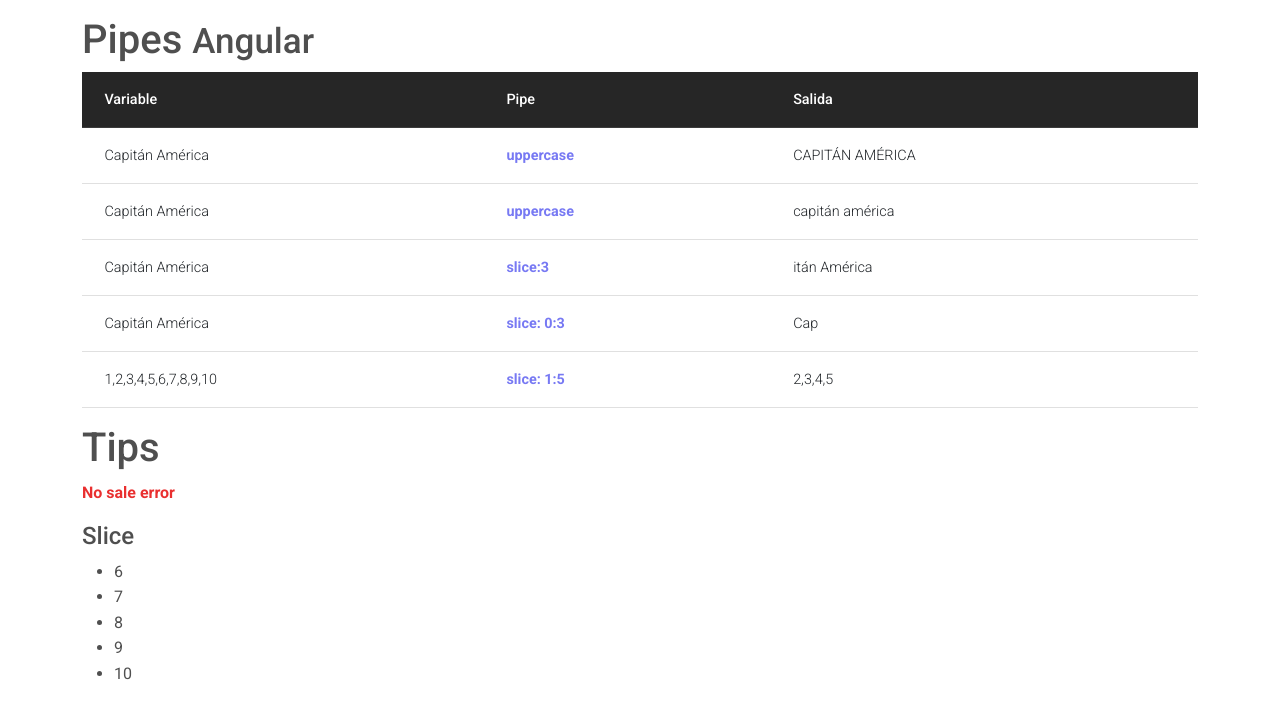
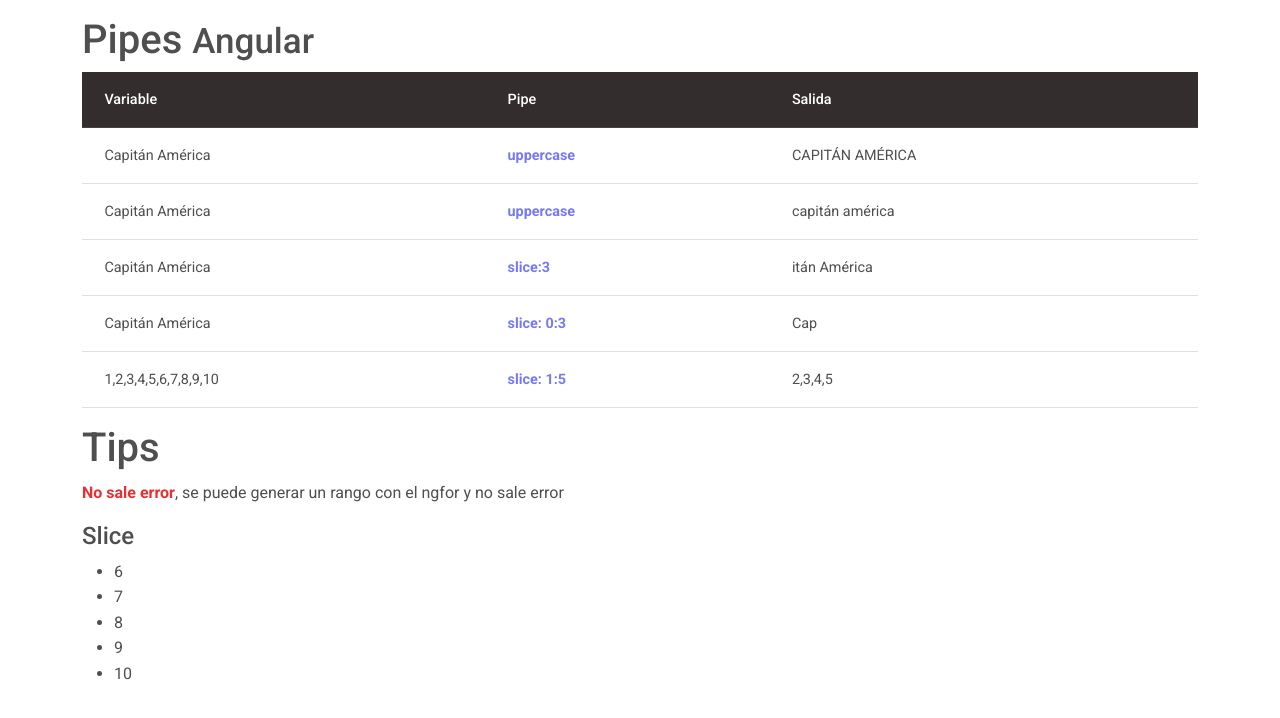
Before and after one commit to yecksin/02-angular-CE-pipes, an Angular app: page / in a window 1280 px wide. Shown: the top 718 px of the page. Built offline with nearby package versions, Linux system fonts and the light colour scheme.

Commit message:
poniendo texto descriptivos

```diff
--- a/angular.json
+++ b/angular.json
@@ -31,9 +31,11 @@
               "src/assets"
             ],
             "styles": [
-              "src/styles.scss"
+              "node_modules/mdb-ui-kit/css/mdb.min.css"
             ],
-            "scripts": []
+            "scripts": [
+              "node_modules/mdb-ui-kit/js/mdb.min.js"
+            ]
           },
           "configurations": {
             "production": {
--- a/package.json
+++ b/package.json
@@ -19,6 +19,7 @@
     "@angular/platform-browser": "~11.0.1",
     "@angular/platform-browser-dynamic": "~11.0.1",
     "@angular/router": "~11.0.1",
+    "mdb-ui-kit": "^3.1.0",
     "rxjs": "~6.6.0",
     "tslib": "^2.0.0",
     "zone.js": "~0.10.2"
--- a/src/app/app.component.html
+++ b/src/app/app.component.html
@@ -12,34 +12,34 @@
   <tbody>
     <tr>
       <td >{{nombre}}</td>
-      <td> <strong >uppercase</strong></td>
+      <td> <strong title="Poner texto en mayuscula">uppercase</strong></td>
       <td>{{nombre | uppercase}}</td>
     </tr>
     <tr>
       <td >{{nombre}}</td>
-      <td><strong>uppercase</strong></td>
+      <td><strong title="Poner texto en minuscula">uppercase</strong></td>
       <td>{{nombre | lowercase}}</td>
     </tr>
     <tr>
       <td >{{nombre}}</td>
-      <td><strong>slice:3</strong></td>
+      <td><strong title="Corta el texto desde el numero indicado">slice:3</strong></td>
       <td>{{nombre | slice:3}}</td>
     </tr>
     <tr>
       <td >{{nombre}}</td>
-      <td><strong>slice: 0:3</strong></td>
+      <td><strong title="Corta el texto desde el un rango indicado">slice: 0:3</strong></td>
       <td>{{nombre | slice:0:3}}</td>
     </tr>
     <tr>
       <td >{{arreglo}}</td>
-      <td><strong>slice: 1:5</strong></td>
+      <td><strong title="Corta el array desde el un rango indicado" >slice: 1:5</strong></td>
       <td>{{arreglo | slice:1:5}}</td>
     </tr>
   </tbody>
 </table>
 <h1>Tips</h1>
-<p><strong style="color: rgb(233, 47, 47);">No sale error</strong></p>
-<h4>Slice</h4>
+<p><strong style="color: rgb(233, 47, 47);">No sale error</strong>, se puede generar un rango con el ngfor y no sale error</p>
+<h4 title="se puede generar un rango con el ngfor y no sale error" >Slice</h4>
 <table>
   <ul>
     <li *ngFor="let item of arreglo | slice:5:20">{{item}}</li>
--- a/src/index.html
+++ b/src/index.html
@@ -12,13 +12,13 @@
   <!-- Google Fonts -->
   <link href="https://fonts.googleapis.com/css?family=Roboto:300,400,500,700&display=swap" rel="stylesheet" />
   <!-- MDB -->
-  <link href="https://cdnjs.cloudflare.com/ajax/libs/mdb-ui-kit/3.1.0/mdb.min.css" rel="stylesheet" />
+  <!-- <link href="https://cdnjs.cloudflare.com/ajax/libs/mdb-ui-kit/3.1.0/mdb.min.css" rel="stylesheet" /> -->
 </head>
 
 <body class="container">
   <app-root></app-root>
 </body>
 <!-- MDB -->
-<script type="text/javascript" src="https://cdnjs.cloudflare.com/ajax/libs/mdb-ui-kit/3.1.0/mdb.min.js"></script>
+<!-- <script type="text/javascript" src="https://cdnjs.cloudflare.com/ajax/libs/mdb-ui-kit/3.1.0/mdb.min.js"></script> -->
 
 </html>
```
Also changed, not shown: 1 other file (tests, documents, lock files or other folders).
